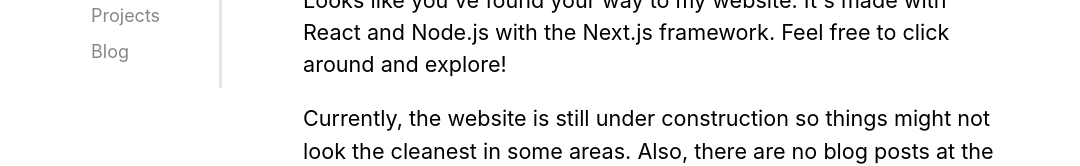
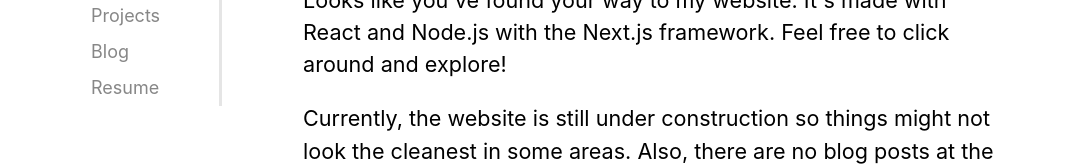
Before and after one commit to james168ma/personal-website, a Next.js app: page / in a window 1280 px wide. Shown: the part 182-348 px from the top of the page, without its empty margins (103-1183 px from the left). Built offline with nearby package versions, Linux system fonts and the light colour scheme.

Commit message:
added resume and made some links go to separate tabs

```diff
--- a/components/layout.js
+++ b/components/layout.js
@@ -103,6 +103,7 @@ export default class Layout extends React.Component {
             }
           </SubnavSelector>
           <NavItem link="/subpages/Blog" text="Blog" selected={this.props.blog || this.props.blogPost}/>
+          <NavItem link="/documents/JamesMa2020Resume.pdf" target="_blank" text="Resume"/>
         </ul>
       </nav>
     )
@@ -128,8 +129,8 @@ export default class Layout extends React.Component {
               </svg>
             </button>
           }
-          <a href="https://github.com/james168ma" className={styles.logoLink + " " + styles.firstLogoLink}><img src={githubLogo} className={styles.logo}/></a>
-          <a href="https://www.linkedin.com/in/james168ma" className={styles.logoLink + " " + styles.lastLogoLink}><img src="/images/LinkedIn_logo.png" className={styles.logo} /></a>
+          <a href="https://github.com/james168ma" target="_blank" className={styles.logoLink + " " + styles.firstLogoLink}><img src={githubLogo} className={styles.logo}/></a>
+          <a href="https://www.linkedin.com/in/james168ma" target="_blank" className={styles.logoLink + " " + styles.lastLogoLink}><img src="/images/LinkedIn_logo.png" className={styles.logo} /></a>
           <a href="mailto:james168ma@gmail.com"><button className={styles.button} >Email Me</button></a>
         </header>
 
--- a/components/navItem.js
+++ b/components/navItem.js
@@ -2,24 +2,33 @@ import styles from './navItem.module.css'
 import utilStyles from '../styles/utils.module.css'
 import Link from 'next/link'
 
-export default function NavItem({ text, link, selected, subItem }) {
+export default function NavItem({ text, link, selected, subItem, target }) {
+  const inner = (
+    selected ? (
+      <>
+        {!subItem && <span className={styles.mark} />}
+        <span className={styles.linkText + " " + styles.selectedLinkText}>{text}</span>
+      </>
+    ) : (
+      <span className={styles.linkText}>{text}</span>
+  ))
+
+  const aLink = (
+    target ? (
+      <a className={styles.navLink} target={target}>
+        {inner}
+      </a>
+    ) : (
+      <a className={styles.navLink}>
+        {inner}
+      </a>
+    )
+  )
+
   return (
     <li className={styles.navItem}>
       <Link href={link}>
-        <a className={styles.navLink}>
-          { selected ?
-            (
-              <>
-                {!subItem && <span className={styles.mark} />}
-                <span className={styles.linkText + " " + styles.selectedLinkText}>{text}</span>
-              </>
-            )
-            :
-            (
-              <span className={styles.linkText}>{text}</span>
-            )
-          }
-        </a>
+        {aLink}
       </Link>
     </li>
   )
```
Also changed, not shown: 1 other file (tests, documents, lock files or other folders).
